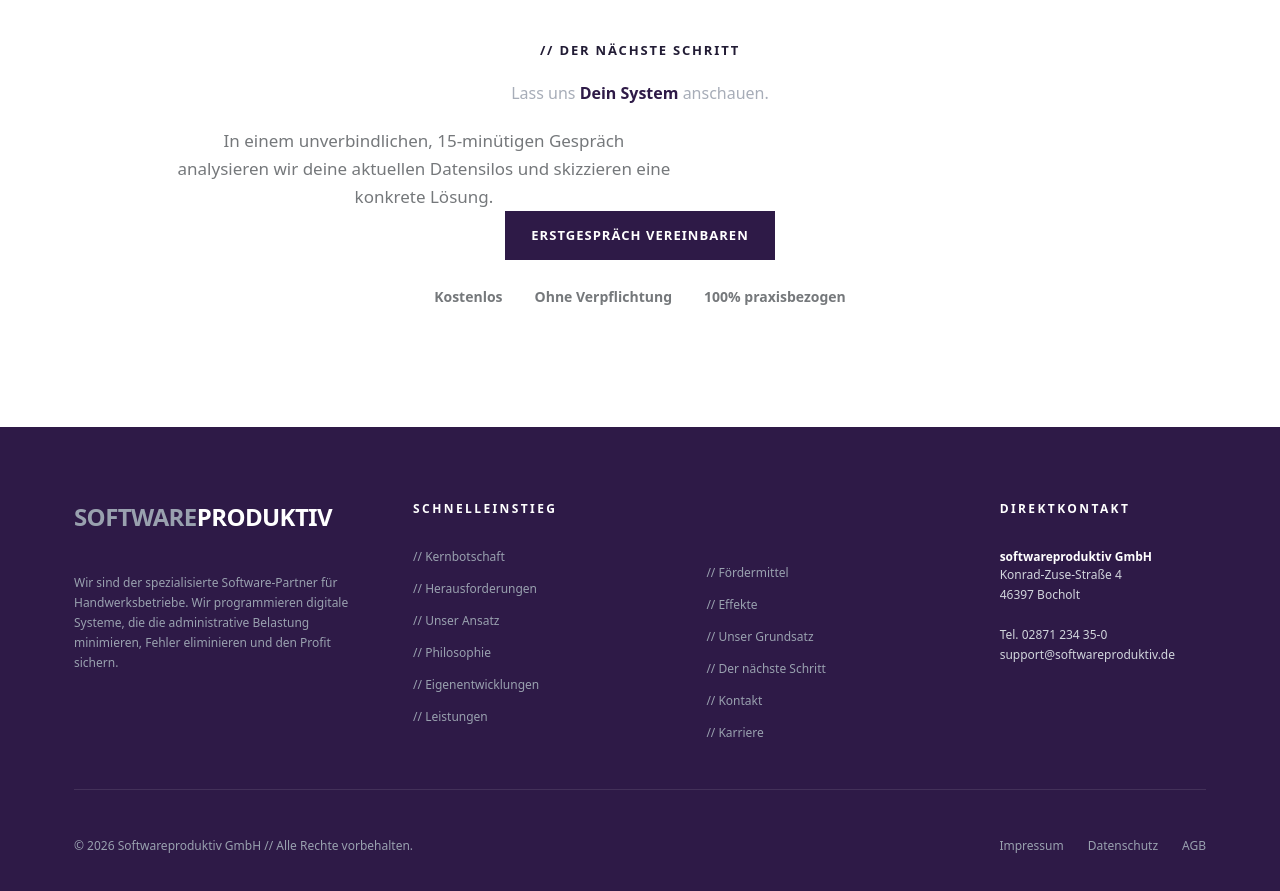
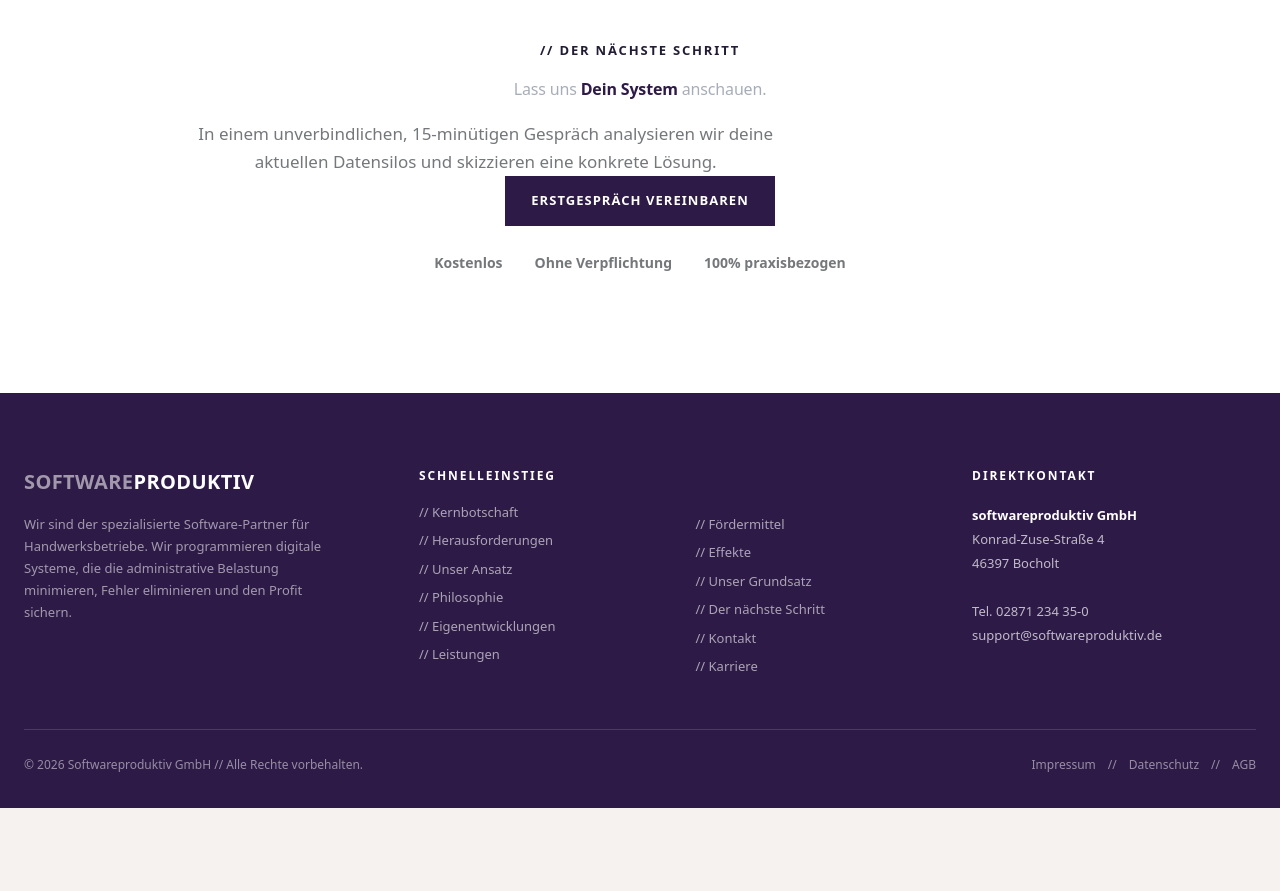
Before and after one commit to Ennyzny/Softwareproduktiv-GmbH--demo-webiste, a Next.js app: page / in a window 1280 px wide. Shown: the part 3680-4571 px from the top of the page. After the commit the page ends 4488 px from the top, so only its background shows below. Built offline with nearby package versions, Linux system fonts and the light colour scheme.

Commit message:
s1
little tweaks

```diff
--- a/app/components/Footer.tsx
+++ b/app/components/Footer.tsx
@@ -1,146 +1,169 @@
 export default function Footer() {
   return (
-    <>
-      <footer className="block isolate p-18.5 bg-[#2e1a47] text-white">
-        <div className="">
-          <div className="grid gap-16 lg:grid-cols-[1.2fr_1fr_1fr_0.9fr]">
+    <footer className="bg-[#2E1A47] pt-18.5 pb-8.5 text-white leading-normal">
+      <div className="mx-auto max-w-7xl px-6">
+        <div className="grid gap-10 lg:grid-cols-[1.5fr_1fr_1fr_1.2fr]">
           <div>
-              <h2 className="text-2xl font-bold tracking-tight">
-                <span className="text-gray-400">SOFTWARE</span>
-                {""}
-                <span>PRODUKTIV</span>
+            <h2 className="mb-4 text-[20px] font-bold tracking-[0.02em]">
+              <span className="text-white/55">SOFTWARE</span>
+              <span className="text-white">PRODUKTIV</span>
             </h2>
-              <p className="mt-10 max-w-sm leading-5 text-gray-400 text-xs">
+
+            <p className="max-w-[40ch] text-[13px] leading-[1.7] text-white/55">
               Wir sind der spezialisierte Software-Partner für
               Handwerksbetriebe. Wir programmieren digitale Systeme, die die
               administrative Belastung minimieren, Fehler eliminieren und den
               Profit sichern.
             </p>
           </div>
+
           <div>
-              <h3 className="mb-8 font-bold tracking-[0.2em] uppercase text-xs">
+            <h3 className="mb-4.5 text-[12px] font-bold uppercase tracking-[0.16em]">
               Schnelleinstieg
             </h3>
-              <div className="space-y-4 text-xs text-gray-400">
+
+            <nav className="space-y-2.25 text-[13px] text-white/60">
               <a
                 href="#kernbotschaft"
-                  className="block transition hover:text-purple-500"
+                className="block transition-colors duration-200 hover:text-violet-400"
               >
                 // Kernbotschaft
               </a>
+
               <a
                 href="#herausforderungen"
-                  className="block transition hover:text-purple-500"
+                className="block transition-colors duration-200 hover:text-violet-400"
               >
                 // Herausforderungen
               </a>
+
               <a
                 href="#ansatz"
-                  className="block transition hover:text-purple-500"
+                className="block transition-colors duration-200 hover:text-violet-400"
               >
                 // Unser Ansatz
               </a>
+
               <a
                 href="#philosophie"
-                  className="block transition hover:text-purple-500"
+                className="block transition-colors duration-200 hover:text-violet-400"
               >
                 // Philosophie
               </a>
+
               <a
                 href="#eigenentwicklungen"
-                  className="block transition hover:text-purple-500"
+                className="block transition-colors duration-200 hover:text-violet-400"
               >
                 // Eigenentwicklungen
               </a>
+
               <a
                 href="#leistungen"
-                  className="block transition hover:text-purple-500"
+                className="block transition-colors duration-200 hover:text-violet-400"
               >
                 // Leistungen
               </a>
+            </nav>
           </div>
-            </div>
-            <div className="pt-12 lg:pt-16">
-              <div className="space-y-4 text-gray-400 text-xs">
+
+          <div>
+            <h3 className="mb-7.5 invisible text-[12px] font-bold uppercase">
+              Placeholder
+            </h3>
+
+            <nav className="space-y-2.25 text-[13px] text-white/60">
               <a
                 href="#foerdermittel"
-                  className="block transition hover:text-purple-500"
+                className="block transition-colors duration-200 hover:text-violet-400"
               >
                 // Fördermittel
               </a>
+
               <a
                 href="#effekte"
-                  className="block transition hover:text-purple-500"
+                className="block transition-colors duration-200 hover:text-violet-400"
               >
                 // Effekte
               </a>
+
               <a
                 href="#grundsatz"
-                  className="block transition hover:text-purple-500"
+                className="block transition-colors duration-200 hover:text-violet-400"
               >
                 // Unser Grundsatz
               </a>
+
               <a
                 href="#naechster-schritt"
-                  className="block transition hover:text-purple-500"
+                className="block transition-colors duration-200 hover:text-violet-400"
               >
                 // Der nächste Schritt
               </a>
+
               <a
                 href="#kontakt"
-                  className="block transition hover:text-purple-500"
+                className="block transition-colors duration-200 hover:text-violet-400"
               >
                 // Kontakt
               </a>
+
               <a
                 href="#karriere"
-                  className="block transition hover:text-purple-500"
+                className="block transition-colors duration-200 hover:text-violet-400"
               >
                 // Karriere
               </a>
+            </nav>
           </div>
-            </div>
+
           <div>
-              <h3 className="mb-8 text-xs font-bold uppercase tracking-[0.2em]">
+            <h3 className="mb-4.5 text-[12px] font-bold uppercase tracking-[0.16em]">
               Direktkontakt
             </h3>
-              <div className="space-y-5 text-gray-300 text-xs">
-                <div>
-                  <p className="font-semibold text-white">
-                    softwareproduktiv GmbH
-                  </p>
-                  <p className="leading-5">Konrad-Zuse-Straße 4</p>
-                  <p className="leading-5">46397 Bocholt</p>
-                </div>
-                <div className="leading-5 text-xs">
+
+            <div className="text-[13px] leading-[1.85] text-white/70">
+              <p className="font-bold text-white">softwareproduktiv GmbH</p>
+
+              <p>Konrad-Zuse-Straße 4</p>
+              <p>46397 Bocholt</p>
+
+              <br />
+
               <p>Tel. 02871 234 35-0</p>
+
               <a
                 href="mailto:support@softwareproduktiv.de"
-                    className="hover:text-white"
+                className="transition-colors hover:text-white"
               >
                 support@softwareproduktiv.de
               </a>
             </div>
           </div>
         </div>
-          </div>
-          <div className="my-12 h-px bg-white/10" />
-          <div className="flex gap-6 text-gray-400 lg:flex-row lg:items-center lg:justify-between text-xs">
+
+        <div className="mt-13 pt-6.5 flex flex-wrap items-center justify-between gap-4 border-t border-white/14 text-[12px] text-white/50 box-border">
           <p>© 2026 Softwareproduktiv GmbH // Alle Rechte vorbehalten.</p>
-            <div className="flex flex-wrap gap-6 text-xs">
-              <a href="#" className="hover:text-white">
+
+          <div className="flex flex-wrap items-center">
+            <a href="#" className="transition-colors hover:text-white">
               Impressum
             </a>
-              <a href="#" className="hover:text-white">
+
+            <span className="mx-3">//</span>
+
+            <a href="#" className="transition-colors hover:text-white">
               Datenschutz
             </a>
-              <a href="#" className="hover:text-white">
+
+            <span className="mx-3">//</span>
+
+            <a href="#" className="transition-colors hover:text-white">
               AGB
             </a>
           </div>
         </div>
       </div>
     </footer>
-    </>
   );
 }
--- a/app/components/TheNextStep.tsx
+++ b/app/components/TheNextStep.tsx
@@ -2,16 +2,16 @@ export default function TheNextStep() {
   return (
     <>
       <section className="block isolate p-30 border-t border-solid border-[#e5e7eb] bg-white">
-        <div className="block isolate items-center max-w-310 transform-none pr-10 pl-10 mr-auto ml-auto text-center">
-          <span className="text-[13px] font-bold tracking-[0.14em] uppercase inline-block mb-5 text-[#221c35]">
+        <div className="block isolate items-center max-w-310 transform-none pr-10 pl-10 mr-auto ml-auto text-center opacity-100">
+          <span className="text-[13px] font-bold tracking-[0.14em] uppercase inline-block mb-5 text-[#221c35] box-border">
             // Der nächste Schritt
           </span>
-          <h2 className="block font-medium mb-5.5 text-[#a7adb8]">
+          <h2 className="block font-medium mb-5.5 text-[#a7adb8] leading-[1.1] tracking-[-.01em]">
             Lass uns
             <b className="text-[#2e1a47]"> Dein System </b>
             anschauen.
           </h2>
-          <p className="block ml-4 mr-4 font-medium text-[17px] leading-[1.65] max-w-[51ch] text-[#75787b] ">
+          <p className="block isolate ml-8.5 mr-8.5 font-medium text-[17px] leading-[1.65] max-w-[60ch] text-[#75787b] border-box items-center">
             In einem unverbindlichen, 15-minütigen Gespräch analysieren wir
             deine aktuellen Datensilos und skizzieren eine konkrete Lösung.
           </p>
--- a/app/globals.css
+++ b/app/globals.css
@@ -22,6 +22,6 @@
 body {
   background: #f5f2f0;
   color: var(--foreground);
-  font-family: Barlow, system-ui, sans-serif;
+  font-family: "Barlow", system-ui, sans-serif;
   -webkit-font-smoothing: antialiased;
 }
--- a/app/layout.tsx
+++ b/app/layout.tsx
@@ -30,7 +30,7 @@ export default function RootLayout({
       lang="en"
       className={`${geistSans.variable} ${geistMono.variable} h-full antialiased`}
     >
-      <body className="min-h-full flex flex-col">
+      <body className="block overflow-x-hidden leading-normal text-[#221c35]">
         <Header />
         {children}
         <Footer />
```
Lines whose indentation alone changed are shown as unchanged.
